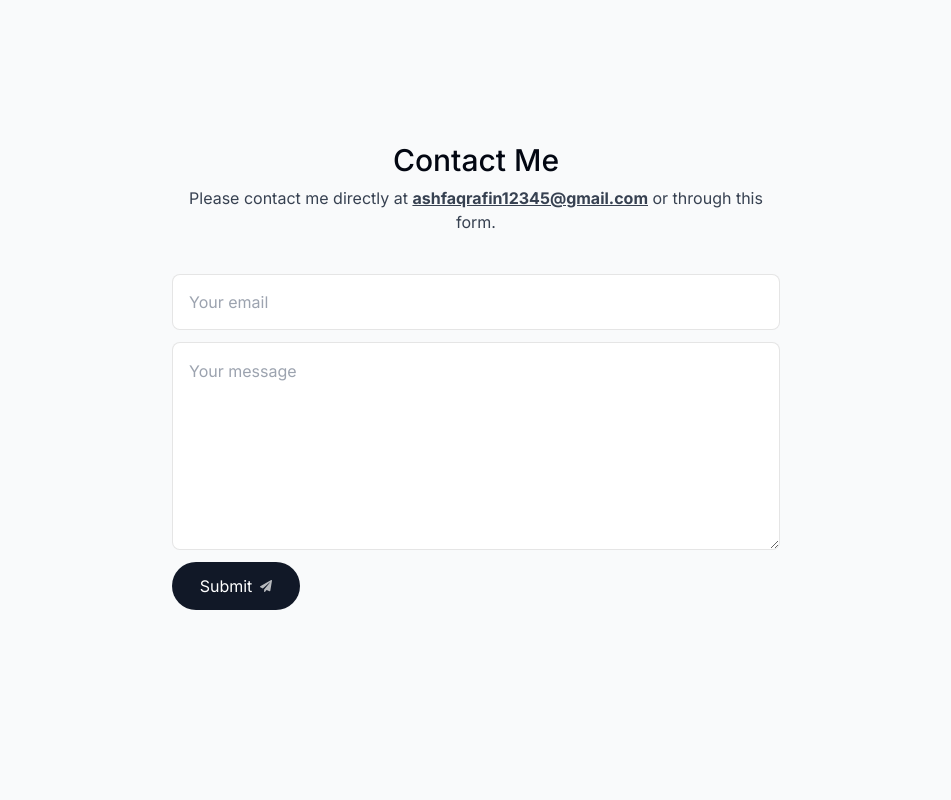
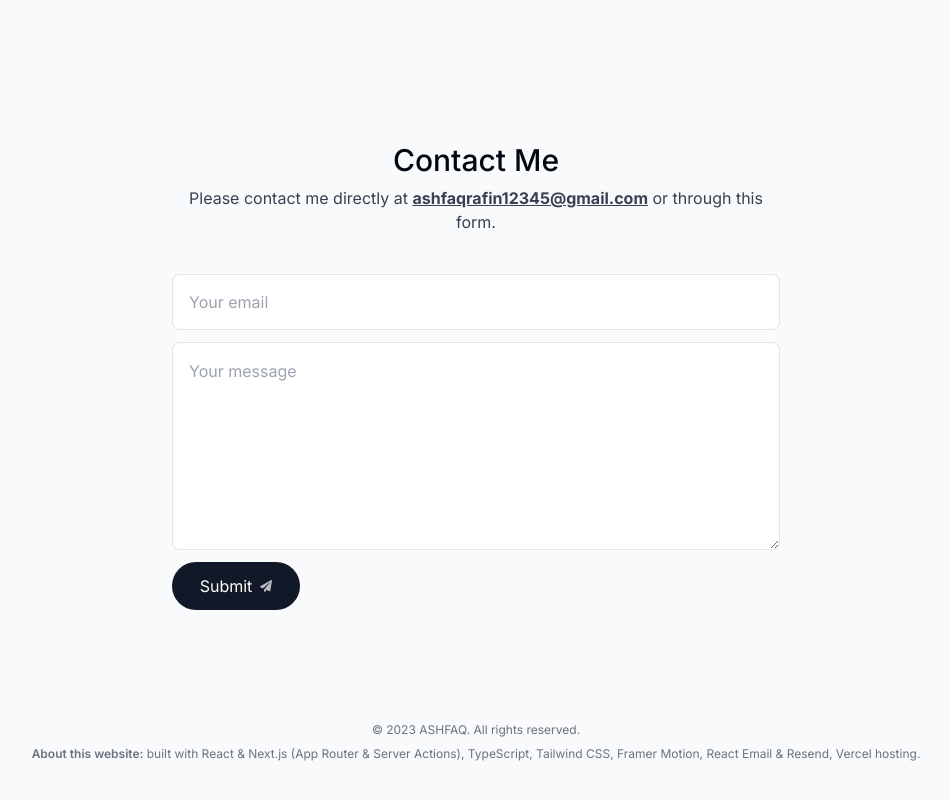
Before and after one commit to ashfaqrafin/myPortfolio, a Next.js app: page / in a window 1280 px wide. Shown: the part 3878-4678 px from the top of the page, without its empty margins (164-1115 px from the left). Before the commit the page ends 4600 px from the top, so only its background shows below. Built offline with nearby package versions, Linux system fonts and the light colour scheme; no server answers.

Commit message:
complete the footer section

```diff
--- a/app/layout.tsx
+++ b/app/layout.tsx
@@ -3,6 +3,7 @@
 import type { Metadata } from "next";
 import { Inter } from "next/font/google";
 import ActiveSectionContextProvider from "@/context/active-section-context";
+import Footer from "@/components/footer";
 
 const inter = Inter({ subsets: ["latin"] });
 
@@ -26,6 +27,7 @@
         <ActiveSectionContextProvider>
           <Header />
           {children}
+          <Footer />
         </ActiveSectionContextProvider>
       </body>
     </html>
--- a/app/page.tsx
+++ b/app/page.tsx
@@ -5,6 +5,7 @@
 import Skills from "@/components/skills";
 import Experiences from "@/components/experience";
 import Contact from "@/components/contact";
+import Footer from "@/components/footer";
 
 export default function Home() {
   return (
--- /dev/null
+++ b/components/footer.tsx
@@ -0,0 +1,16 @@
+import React from "react";
+
+export default function Footer() {
+  return (
+    <footer className="mb-10 px-4 text-center text-gray-500">
+      <small className="mb-2 block text-xs">
+        &copy; 2023 ASHFAQ. All rights reserved.
+      </small>
+      <p className="text-xs">
+        <span className="font-semibold">About this website:</span> built with
+        React & Next.js (App Router & Server Actions), TypeScript, Tailwind CSS,
+        Framer Motion, React Email & Resend, Vercel hosting.
+      </p>
+    </footer>
+  );
+}
```
